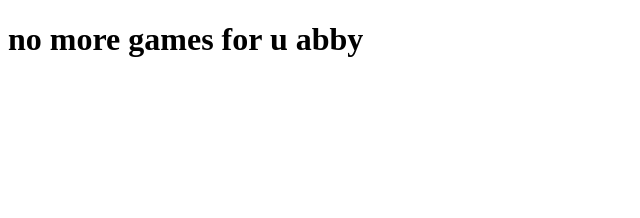
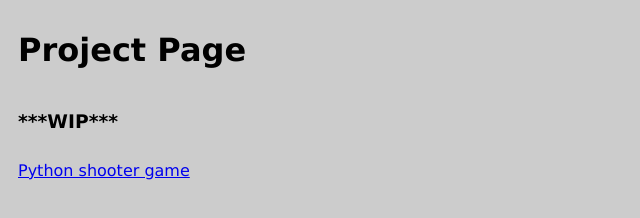
Before and after one commit to TheAwesomeLenny/TheAwesomeLenny.github.io, a plain HTML site: page index.html in a window 1280 px wide. Shown: the whole page, without its empty margins (0-640 px from the left). Drawn offline with Linux system fonts and the light colour scheme.

Commit message:
Update index.html

```diff
--- a/index.html
+++ b/index.html
@@ -4,11 +4,26 @@
 <head>
     <meta charset="UTF-8">
     <meta name="viewport" content="width=device-width, initial-scale=1.0">
-    <title>HAHA no more</title>
+    <title>Project Page</title>
 </head>
 
 <body>
-    <h1>no more games for u abby</h1>
+    <h1>Project Page</h1>
+    <h3>***WIP***</h3>
+    <a href="theawesomelenny.github.io/shooter">Python shooter game</a>
+    <style>
+        h1,
+        h3,
+        a {
+            font-family: Verdana, Geneva, Tahoma, sans-serif;
+            align-self: center;
+            padding: 10px;
+        }
+
+        body {
+            background-color: #cccccc;
+        }
+    </style>
 </body>
 
 </html>
```
